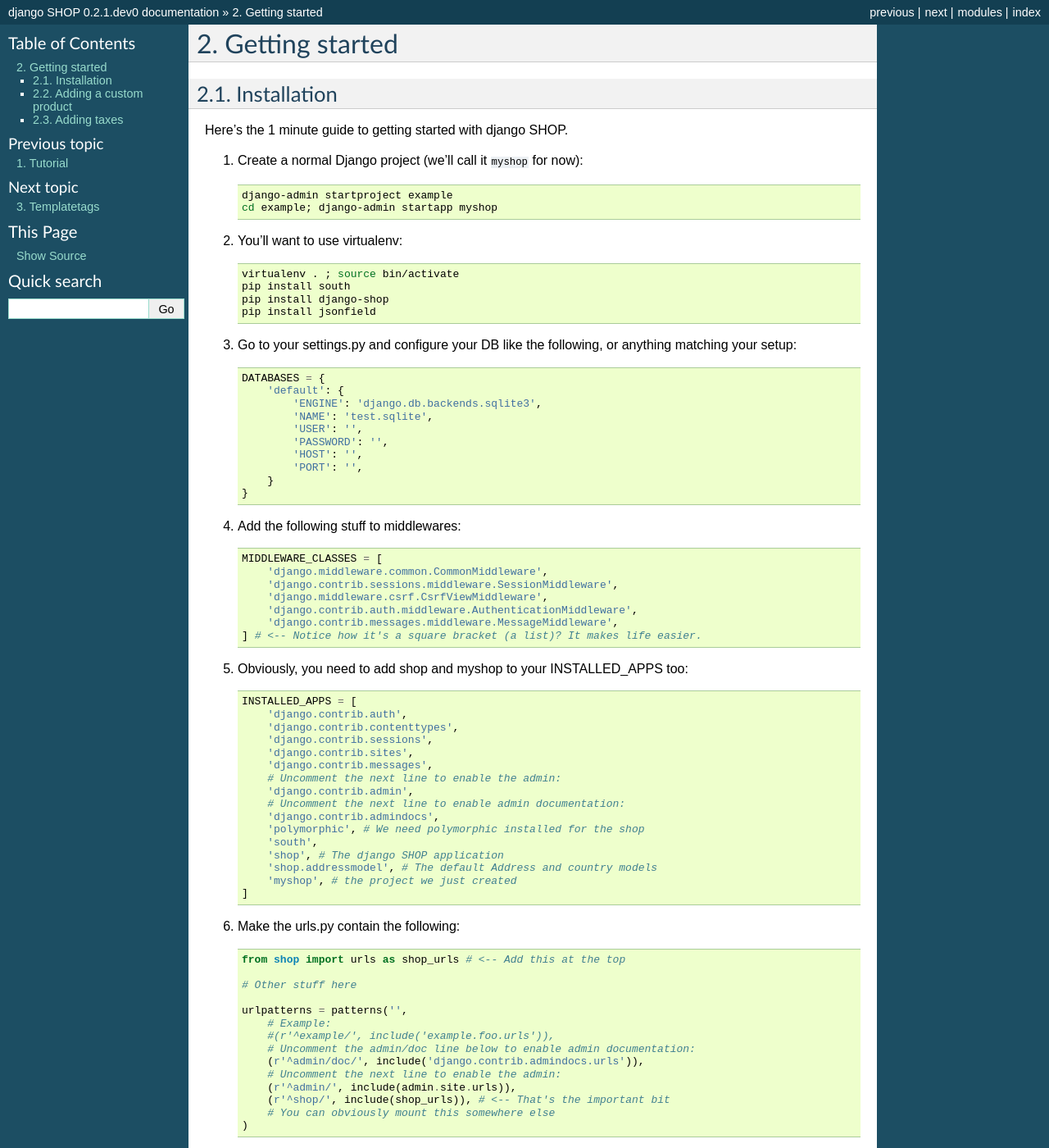
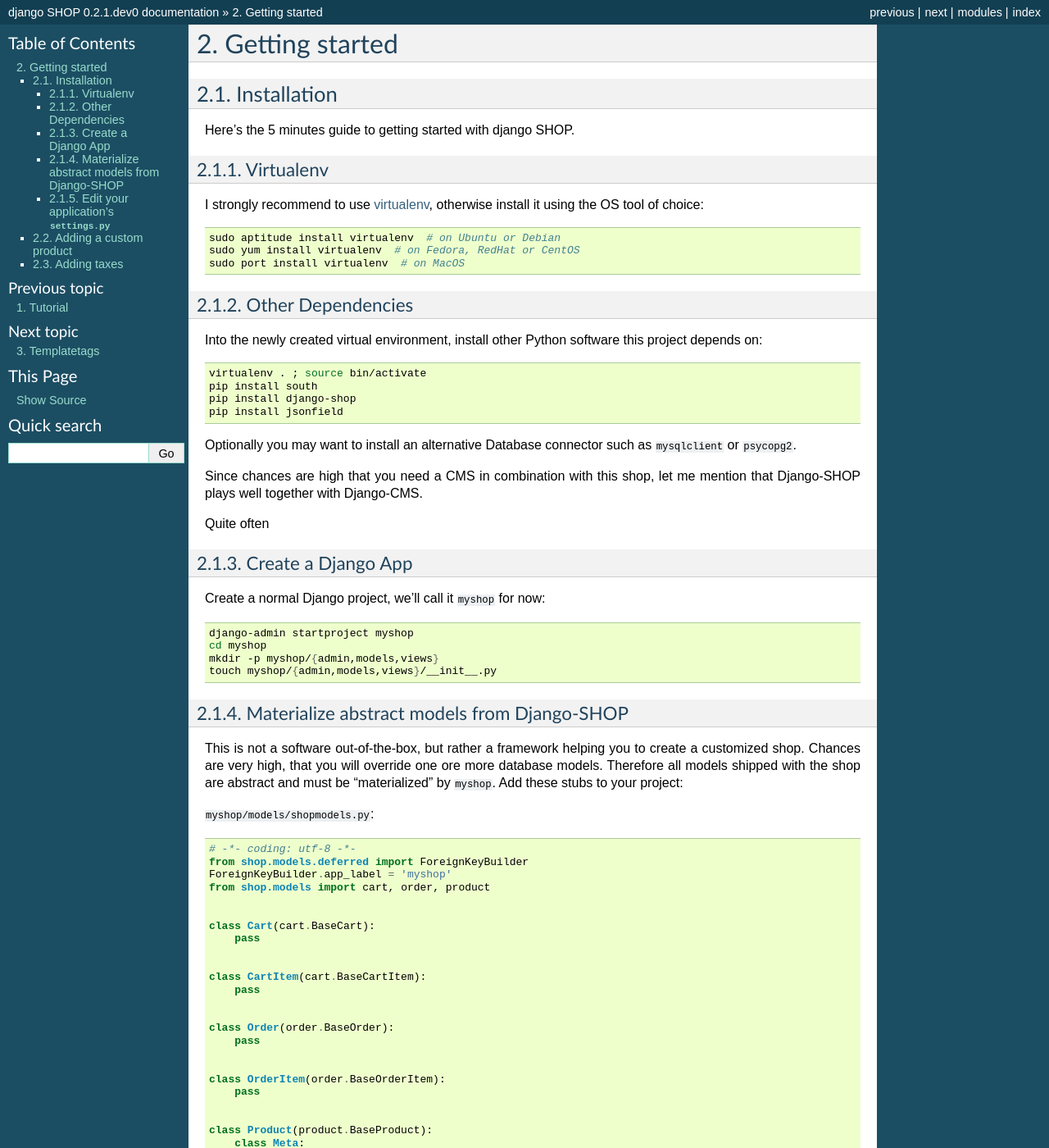
Before and after one commit to joker-softdev/django_shop, a Sphinx documentation site: the page built from docs/getting-started.rst, in a window 1280 px wide and 1400 px high. Shown: the whole window at 82% size. Built offline with Sphinx 7.4.7, drawn with Linux system fonts in a browser that asks for light colours; some of the changed text lies outside the part shown.

Commit message:
Adopted docs to deferred model pattern

```diff
--- a/docs/getting-started.rst
+++ b/docs/getting-started.rst
@@ -4,102 +4,156 @@
 
 Installation
 =============
-
-Here's the 1 minute guide to getting started with django SHOP.
-
-.. highlight:: bash
-
-1. Create a normal Django project (we'll call it ``myshop`` for now)::
-
-    django-admin startproject example
-    cd example; django-admin startapp myshop
-
-2. You'll want to use virtualenv::
-
-    virtualenv . ; source bin/activate
-    pip install south
-    pip install django-shop
-    pip install jsonfield
-
-.. highlight:: python
-
-3. Go to your settings.py and configure your DB like the following, or anything
-   matching your setup::
-
-    DATABASES = {
-        'default': {
-            'ENGINE': 'django.db.backends.sqlite3',
-            'NAME': 'test.sqlite',
-            'USER': '',
-            'PASSWORD': '',
-            'HOST': '',
-            'PORT': '',
-        }
-    }
+Here's the 5 minutes guide to getting started with django SHOP.
 
 
-4. Add the following stuff to middlewares::
+Virtualenv
+----------
+I strongly recommend to use virtualenv_, otherwise install it using the OS tool of choice:
 
-    MIDDLEWARE_CLASSES = [
-        'django.middleware.common.CommonMiddleware',
-        'django.contrib.sessions.middleware.SessionMiddleware',
-        'django.middleware.csrf.CsrfViewMiddleware',
-        'django.contrib.auth.middleware.AuthenticationMiddleware',
-        'django.contrib.messages.middleware.MessageMiddleware',
-    ] # <-- Notice how it's a square bracket (a list)? It makes life easier.
+.. _virtualenv: http://virtualenv.readthedocs.org/en/latest/
+
+.. code-block:: bash
+
+	sudo aptitude install virtualenv  # on Ubuntu or Debian
+	sudo yum install virtualenv  # on Fedora, RedHat or CentOS
+	sudo port install virtualenv  # on MacOS
 
 
-5. Obviously, you need to add shop and myshop to your INSTALLED_APPS too::
+Other Dependencies
+------------------
+Into the newly created virtual environment, install other Python software this project depends on:
 
-    INSTALLED_APPS = [
-        'django.contrib.auth',
-        'django.contrib.contenttypes',
-        'django.contrib.sessions',
-        'django.contrib.sites',
-        'django.contrib.messages',
-        # Uncomment the next line to enable the admin:
-        'django.contrib.admin',
-        # Uncomment the next line to enable admin documentation:
-        'django.contrib.admindocs',
-        'polymorphic', # We need polymorphic installed for the shop
-        'south',
-        'shop', # The django SHOP application
-        'shop.addressmodel', # The default Address and country models
-        'myshop', # the project we just created
-    ]
+.. code-block:: bash
 
-6. Make the urls.py contain the following::
+	virtualenv . ; source bin/activate
+	pip install south
+	pip install django-shop
+	pip install jsonfield
 
-    from shop import urls as shop_urls # <-- Add this at the top
+Optionally you may want to install an alternative Database connector such as ``mysqlclient`` or
+``psycopg2``.
 
-    # Other stuff here
+Since chances are high that you need a CMS in combination with this shop, let me mention that
+Django-SHOP plays well together with Django-CMS.
 
-    urlpatterns = patterns('',
-        # Example:
-        #(r'^example/', include('example.foo.urls')),
-        # Uncomment the admin/doc line below to enable admin documentation:
-        (r'^admin/doc/', include('django.contrib.admindocs.urls')),
-        # Uncomment the next line to enable the admin:
-        (r'^admin/', include(admin.site.urls)),
-        (r'^shop/', include(shop_urls)), # <-- That's the important bit
-        # You can obviously mount this somewhere else
-    )
+Quite often
 
-.. highlight:: bash
 
-7. Most of the stuff you'll have to do is styling and template work, so go ahead
-   and create a templates directory in your project::
+Create a Django App
+-------------------
+Create a normal Django project, we'll call it ``myshop`` for now:
 
-    cd example/myshop; mkdir -p templates/myshop
+.. code-block:: bash
 
-8. Lock and load::
+	django-admin startproject myshop
+	cd myshop
+	mkdir -p myshop/{admin,models,views}
+	touch myshop/{admin,models,views}/__init__.py
 
-    cd .. ; python manage.py syncdb --all ; python manage.py migrate --fake
-    python manage.py runserver
 
-9. Point your browser and marvel at the absence of styling::
+Materialize abstract models from Django-SHOP
+--------------------------------------------
+This is not a software out-of-the-box, but rather a framework helping you to create a customized
+shop. Chances are very high, that you will override one ore more database models. Therefore all
+models shipped with the shop are abstract and must be “materialized” by ``myshop``. Add these
+stubs to your project:
 
-    x-www-browser localhost:8000/shop
+``myshop/models/shopmodels.py``:
+
+.. literalinclude:: samples/shopmodels.py
+
+
+``myshop/admin/order.py``:
+
+.. literalinclude:: samples/admin_order.py
+
+and don't forget to import these Python modules in ``myshop/models/__init__.py`` and
+``myshop/admin/__init__.py`` respectively.
+
+
+
+Edit your application's ``settings.py``
+---------------------------------------
+Configure your DB connector:
+
+.. code-block:: python
+
+	DATABASES = {
+	    'default': {
+	        'ENGINE': 'django.db.backends.sqlite3',
+	        'NAME': 'test.sqlite',
+	        'USER': '',
+	        'PASSWORD': '',
+	        'HOST': '',
+	        'PORT': '',
+	    }
+	}
+
+
+Add the following stuff to the middleware classes:
+
+.. code-block:: python
+
+	MIDDLEWARE_CLASSES = [
+	    'django.middleware.common.CommonMiddleware',
+	    'django.contrib.sessions.middleware.SessionMiddleware',
+	    'django.middleware.csrf.CsrfViewMiddleware',
+	    'django.contrib.auth.middleware.AuthenticationMiddleware',
+	    'django.contrib.messages.middleware.MessageMiddleware',
+	] # <-- Notice how it's a square bracket (a list)? It makes life easier.
+
+
+Obviously, you need to add shop and myshop to your INSTALLED_APPS too:
+
+.. code-block:: python
+
+	INSTALLED_APPS = [
+	    'django.contrib.auth',
+	    'django.contrib.contenttypes',
+	    'django.contrib.sessions',
+	    'django.contrib.sites',
+	    'django.contrib.messages',
+	    # Uncomment the next line to enable the admin:
+	    'django.contrib.admin',
+	    # Uncomment the next line to enable admin documentation:
+	    'django.contrib.admindocs',
+	    'polymorphic', # We need polymorphic installed for the shop
+	    'south',
+	    'shop', # The django SHOP application
+	    'shop.addressmodel', # The default Address and country models
+	    'myshop', # the project we just created
+	]
+
+Configure the URL routing
+
+.. code-block:: python
+
+	from shop import urls as shop_urls
+
+	# Other stuff here
+
+	urlpatterns = patterns('',
+	    # Example:
+	    #(r'^example/', include('example.foo.urls')),
+	    # Uncomment the admin/doc line below to enable admin documentation:
+	    (r'^admin/doc/', include('django.contrib.admindocs.urls')),
+	    # Uncomment the next line to enable the admin:
+	    (r'^admin/', include(admin.site.urls)),
+	    (r'^shop/', include(shop_urls)), # <-- That's the important bit
+	    # You can obviously mount this somewhere else
+	)
+
+Create the database models and load them
+
+.. code-block:: bash
+
+	python manage.py schemamigration myshop
+	python manage.py syncdb
+	python manage.py migrate
+	python manage.py runserver
+
+Finally point your browser onto http://localhost:8000/shop and marvel at the absence of styling
 
 You now have a running but very empty django SHOP installation.
 
--- /dev/null
+++ b/docs/samples/admin_order.py
@@ -0,0 +1,10 @@
+# -*- coding: utf-8 -*-
+from django.contrib import admin
+from shop.admin.order import BaseOrderAdmin
+from myshop.models.shopmodels import Order
+
+
+class OrderAdmin(BaseOrderAdmin):
+    pass
+
+admin.site.register(Order, OrderAdmin)
--- /dev/null
+++ b/docs/samples/shopmodels.py
@@ -0,0 +1,25 @@
+# -*- coding: utf-8 -*-
+from shop.models.deferred import ForeignKeyBuilder
+ForeignKeyBuilder.app_label = 'myshop'
+from shop.models import cart, order, product
+
+
+class Cart(cart.BaseCart):
+    pass
+
+
+class CartItem(cart.BaseCartItem):
+    pass
+
+
+class Order(order.BaseOrder):
+    pass
+
+
+class OrderItem(order.BaseOrderItem):
+    pass
+
+
+class Product(product.BaseProduct):
+    class Meta:
+        app_label = 'myshop'
```
